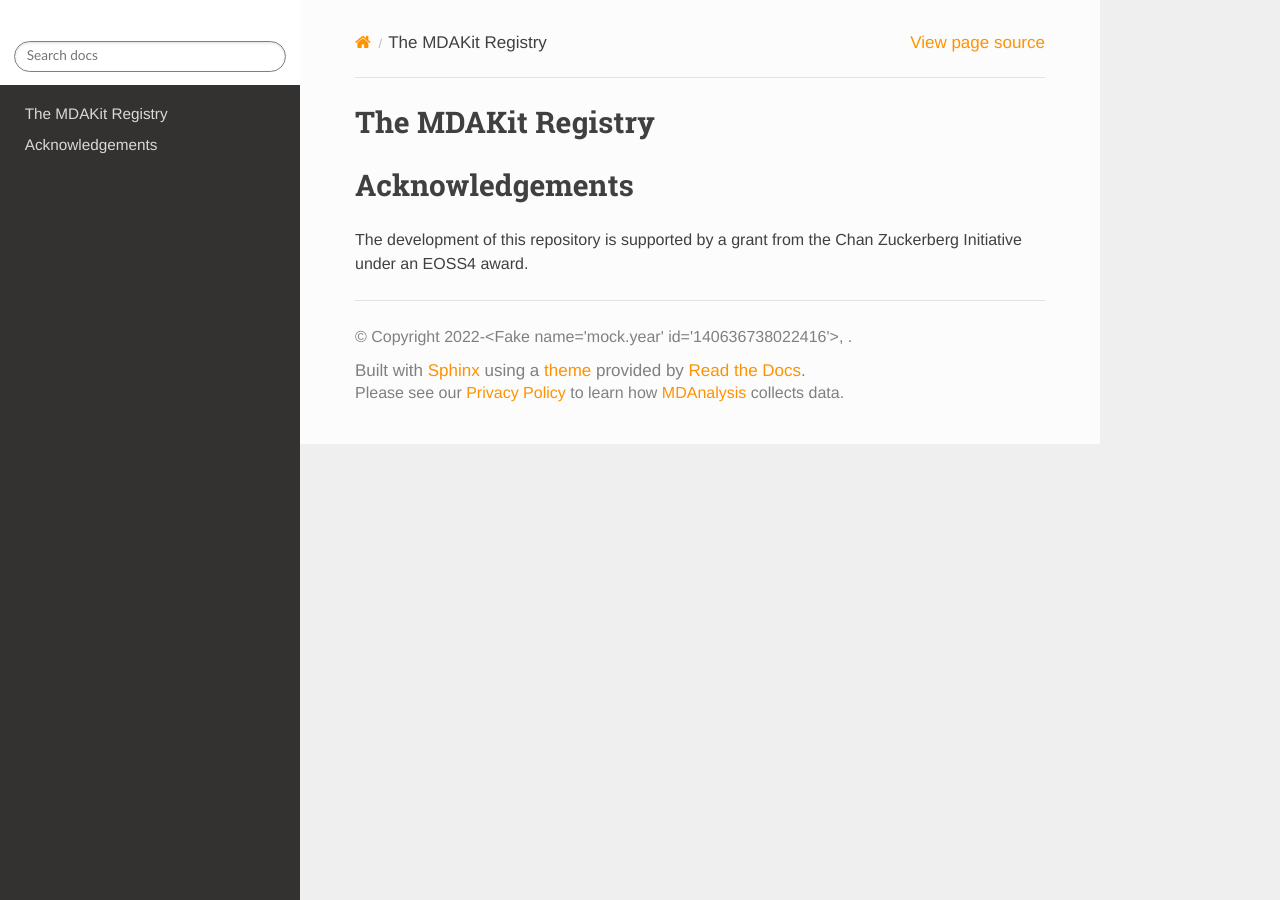
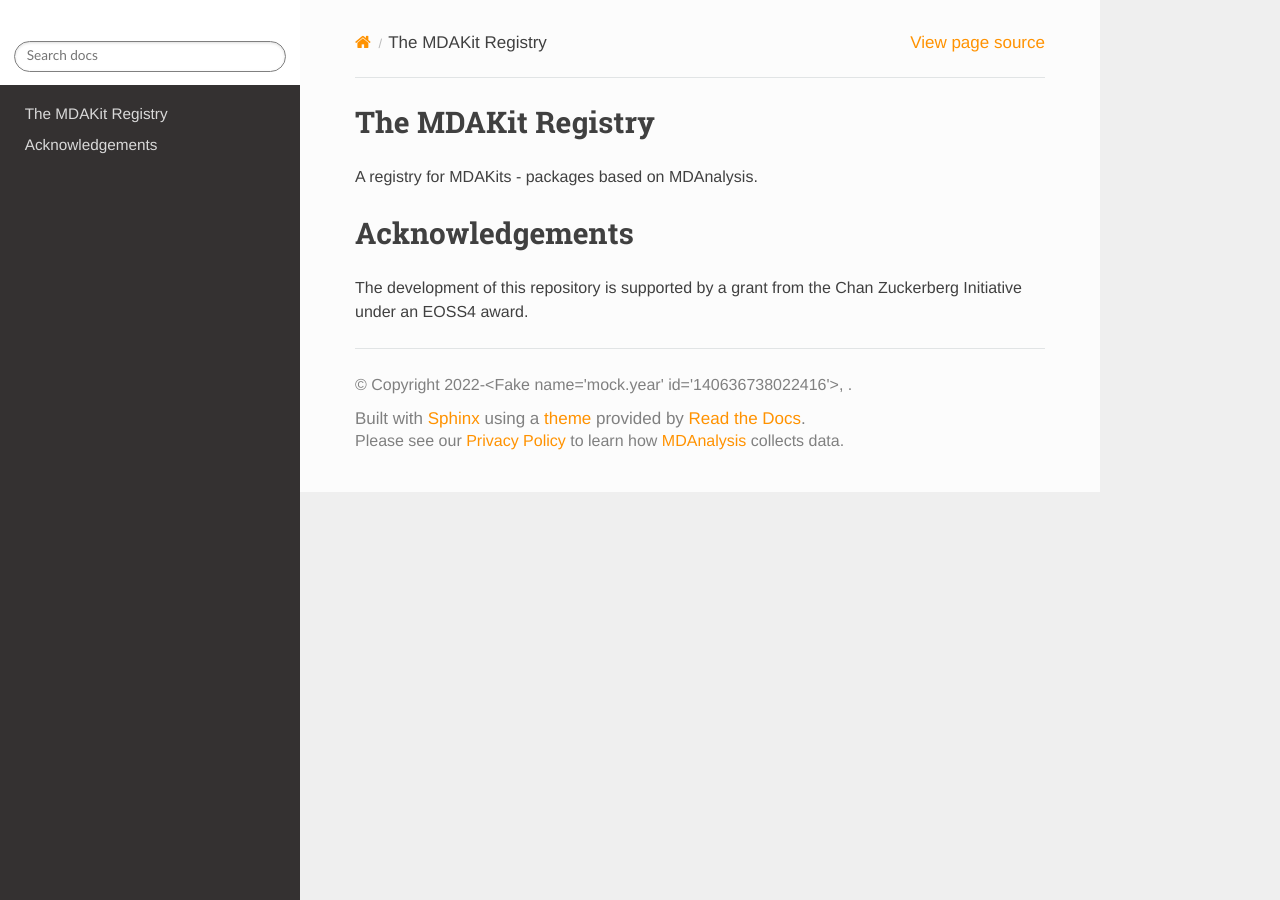
Before and after one commit to MDAnalysis/MDAKits, a Sphinx documentation site: the page built from docs/source/index.rst, in a window 1280 px wide. Built offline with Sphinx 7.4.7 and the Read the Docs theme 2.0.0, drawn with Linux system fonts in a browser that asks for light colours.

Commit message:
add to index.ndx

```diff
--- a/docs/source/index.rst
+++ b/docs/source/index.rst
@@ -4,6 +4,9 @@
 
 The MDAKit Registry
 =====================
+
+A registry for MDAKits - packages based on MDAnalysis.
+
 
 .. toctree::
    :maxdepth: 2
```
